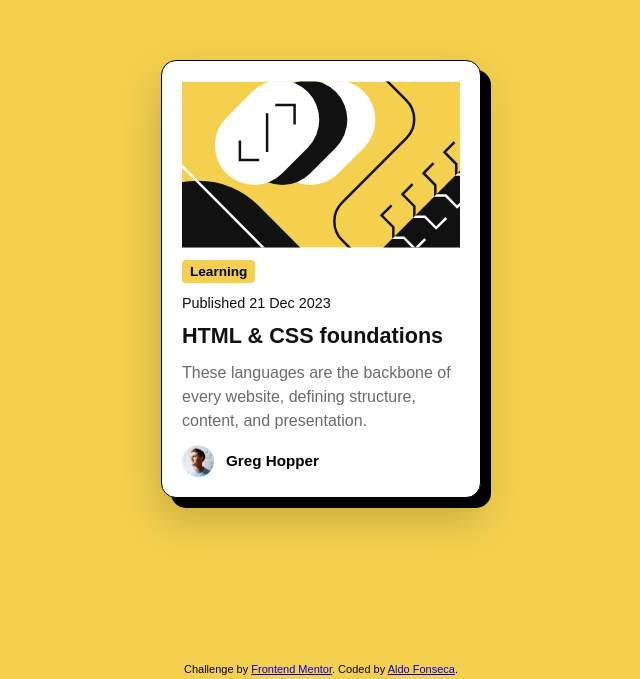
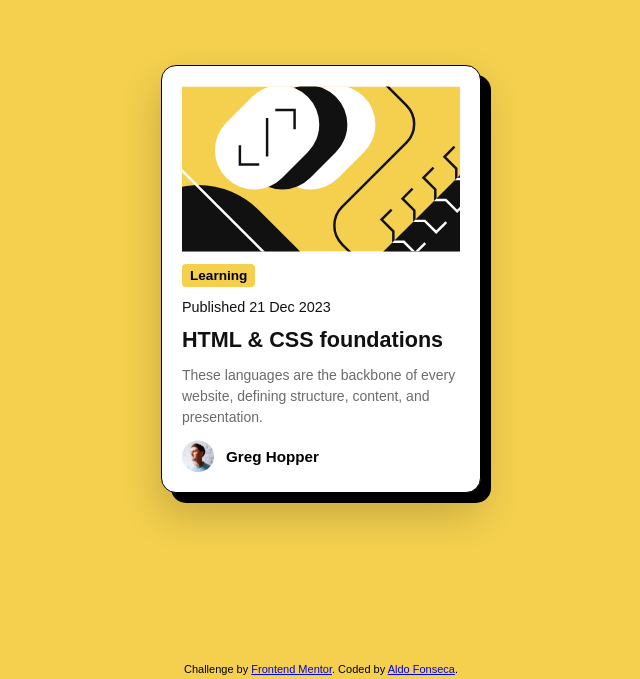
Before and after one commit to Alto0327/blog-preview-card-main, a plain HTML site: page index.html in a window 1280 px wide. Shown: the part 121-800 px from the top of the page, without its empty margins (319-959 px from the left). Drawn offline with Linux system fonts and the light colour scheme.

Commit message:
fixed paragrah sizing

```diff
--- a/style.css
+++ b/style.css
@@ -80,7 +80,7 @@ body {
 .hook {
   color: var(--grey-2);
   line-height: 1.5;
-  font-size: clamp(0.9rem, 1.5vw + 0.4rem, 1rem);
+  font-size: 14px;
 }
 
 /* AUTHOR */
```
